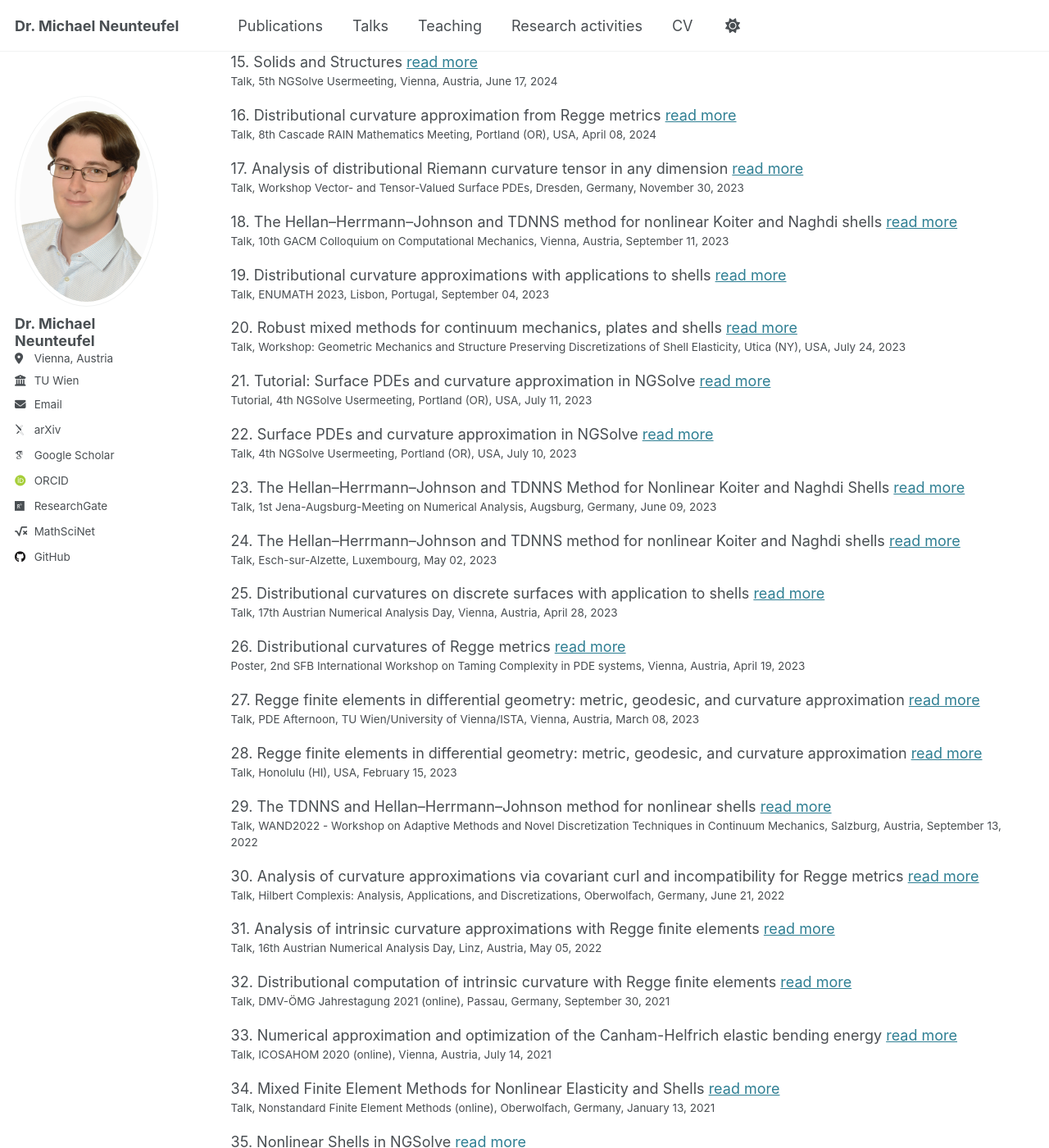
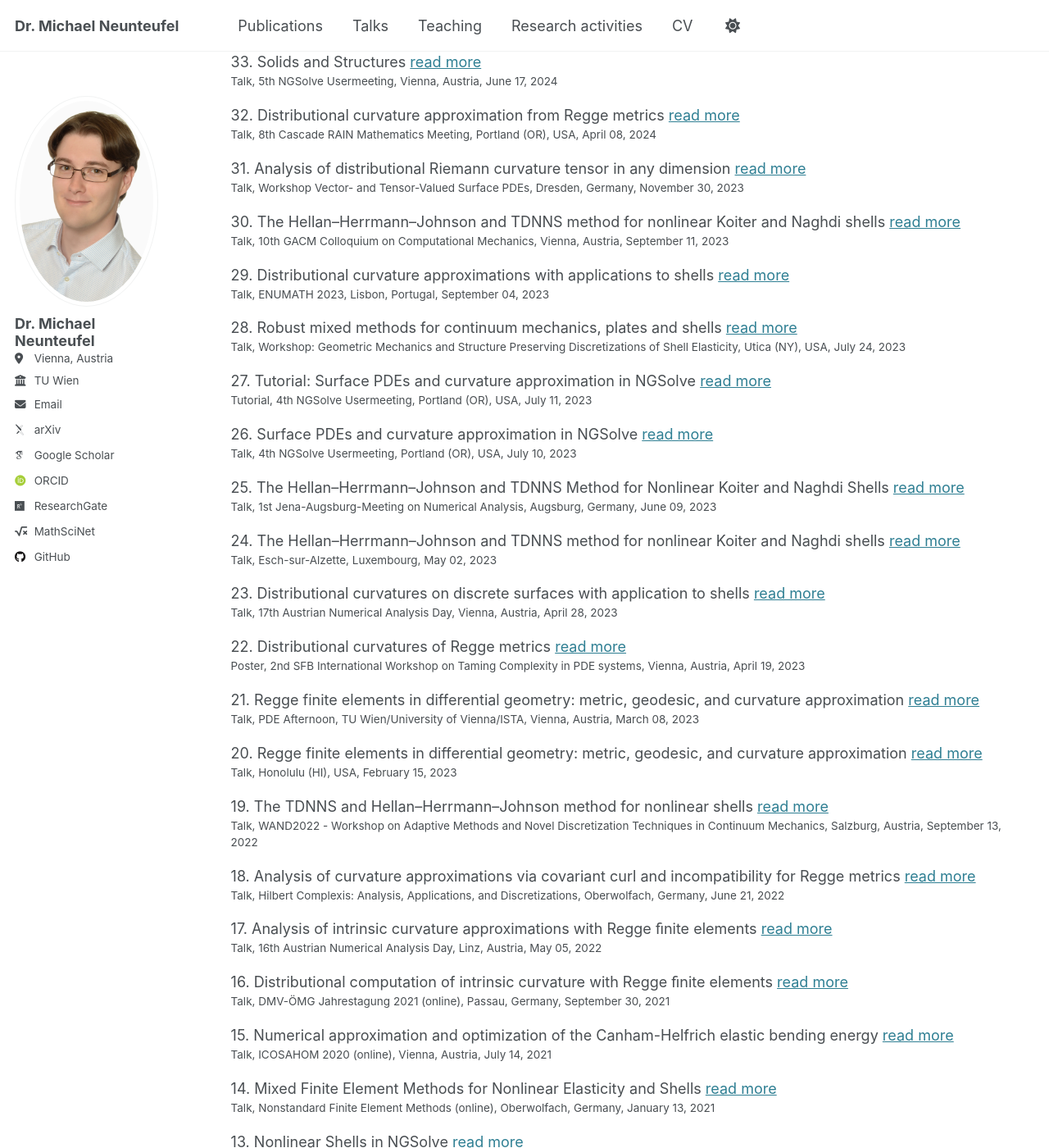
Before and after one commit to MichaelNeunteufel/michaelneunteufel.github.io, a Jekyll site: the page built from _pages/talks.html, in a window 1280 px wide and 1400 px high, scrolled down 1040 px. Shown: the whole window at 82% size. Built offline with Jekyll 4.4.1, drawn with Linux system fonts in a browser that asks for light colours; some web fonts are replaced; some of the changed text lies outside the part shown.

Commit message:
reverse number ordering

```diff
--- a/_pages/talks.html
+++ b/_pages/talks.html
@@ -12,5 +12,5 @@ author_profile: true
 {% endif %}
 
 {% for post in site.talks reversed %}
-  {% include archive-single-talk.html number=forloop.index %}
+  {% include archive-single-talk.html number=forloop.rindex %}
 {% endfor %}
```
Also changed, not shown: _pages/publications.html (+4 -4 lines).
